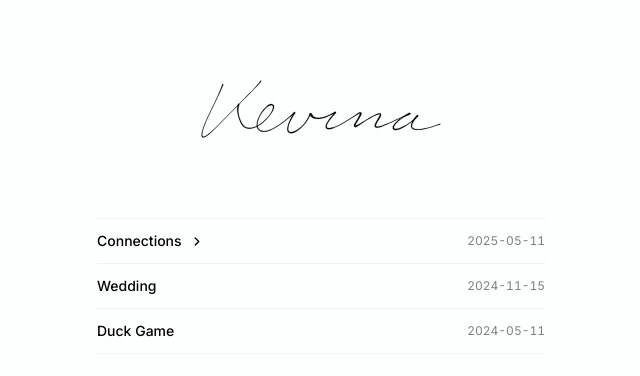
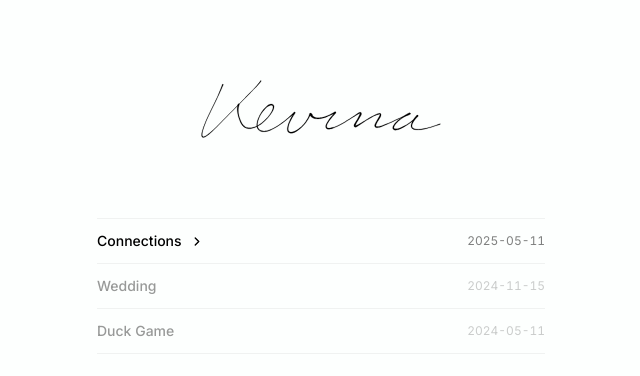
Before and after one commit to sspenst/kevina, a Next.js app: page / in a window 1280 px wide. In both pictures the pointer is over the link 640 px from the left and 240 px from the top of the page. Shown: the top 376 px of the page, without its empty margins (319-959 px from the left). Built offline with nearby package versions, Linux system fonts and the light colour scheme.

Commit message:
benji hover

```diff
--- a/pages/index.tsx
+++ b/pages/index.tsx
@@ -67,7 +67,7 @@ export default function HomePage() {
 
           <nav aria-label='Site links' className='w-full max-w-md'>
 
-            <ul className='w-full'>
+            <ul className='kevina-link-list w-full'>
               {/* <li className='border-b border-black/5 last:border-b-0'>
                 <div
                   className='grid w-full grid-cols-[1fr_auto] items-center gap-4 px-4 py-3 text-lg transition hover:bg-black/5 cursor-default'
--- a/styles/global.css
+++ b/styles/global.css
@@ -55,6 +55,16 @@
   animation-name: kevinaLinkFadeIn;
   animation-timing-function: ease-out;
   animation-fill-mode: forwards;
+}
+
+.kevina-link-list:hover .kevina-link-row,
+.kevina-link-list:focus-within .kevina-link-row {
+  opacity: 0.4;
+}
+
+.kevina-link-list:hover .kevina-link-item:hover .kevina-link-row,
+.kevina-link-list:focus-within .kevina-link-item:focus-within .kevina-link-row {
+  opacity: 1;
 }
 
 .kevina-link-title {
```
